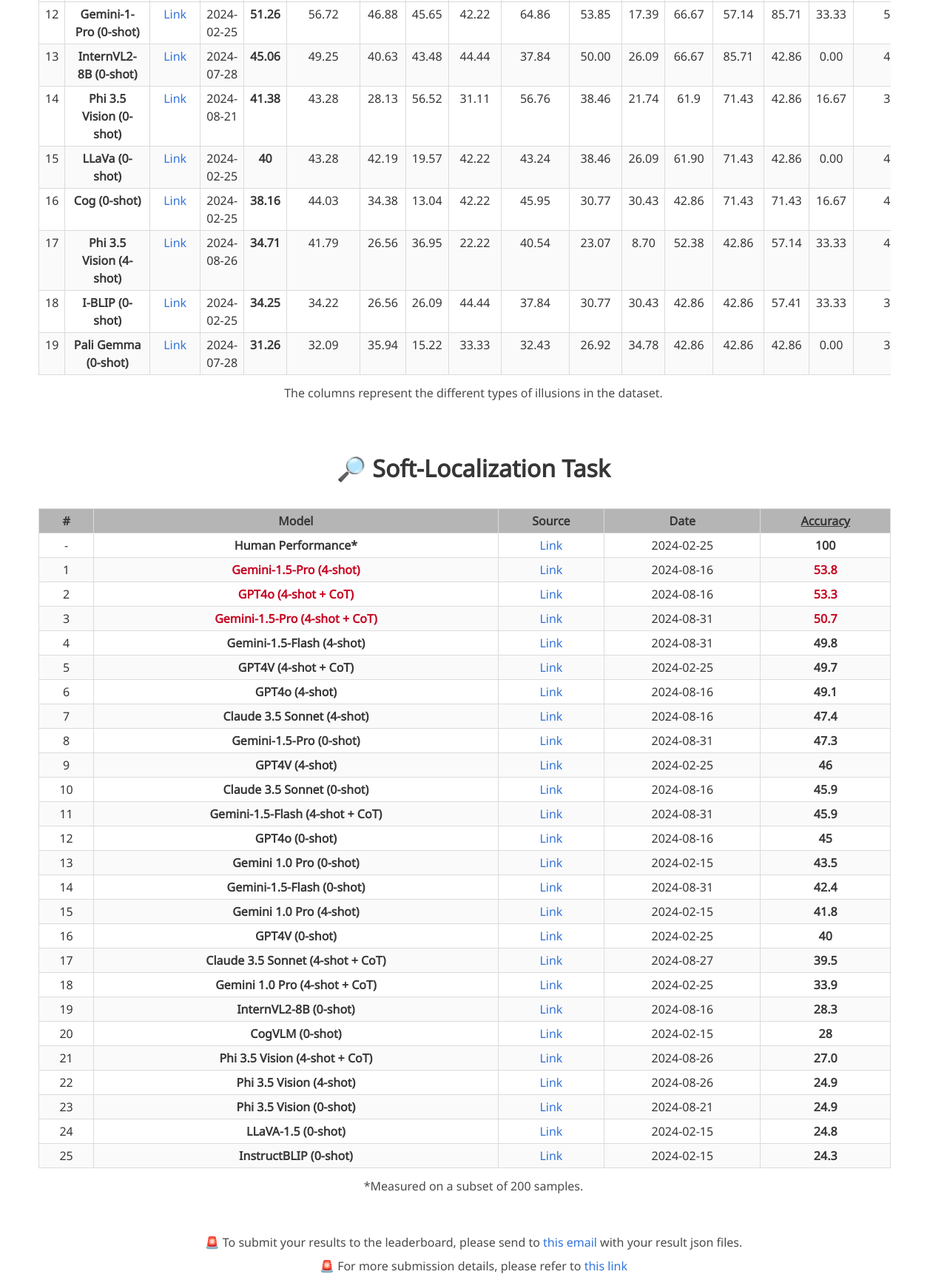
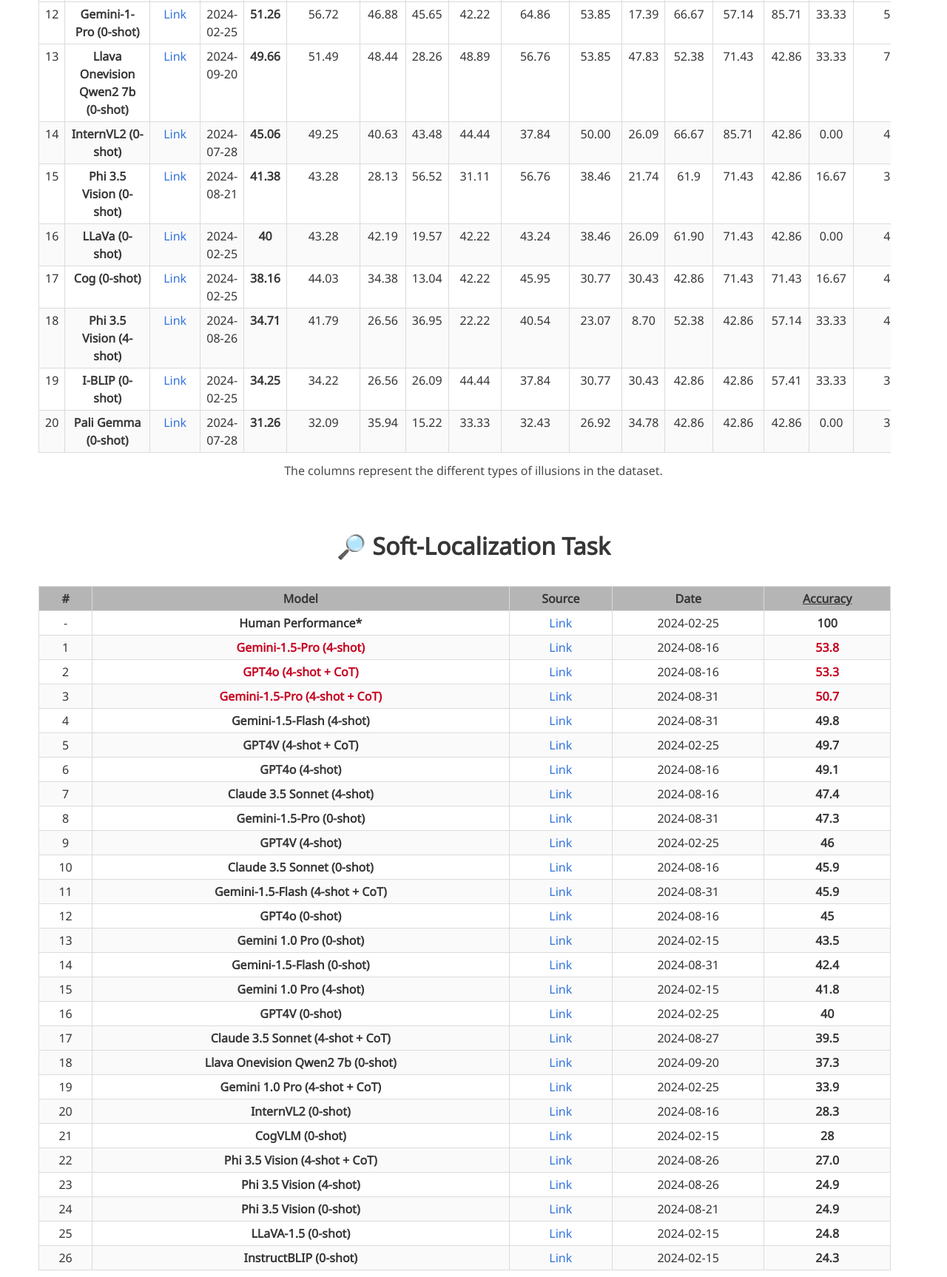
Before and after one commit to illusionvqa/illusionvqa.github.io, a plain HTML site: page index.html in a window 1280 px wide. Shown: the part 2622-4348 px from the top of the page at 74% size. Drawn offline with nearby package versions, Linux system fonts and the light colour scheme; some icons are missing; files whose address does not match are found by name; a web font is replaced by a local one.

Commit message:
added llava onevision 0shot

```diff
--- a/index.html
+++ b/index.html
@@ -413,7 +413,9 @@
 								<tr>
 									<td>1</td>
 
-									    <td class="best-score-text"><b>Gemini-1.5-Pro (4-shot)</b></td>
+									<td class="best-score-text">
+										<b>Gemini-1.5-Pro (4-shot)</b>
+									</td>
 									<td>
 										<a
 											href="https://github.com/csebuetnlp/IllusionVQA/blob/main/result_jsons/gemini_1-5_pro_comprehension_4shot.json"
@@ -438,8 +440,6 @@
 									<td>63.16</td>
 								</tr>
 
-
-
 								<tr>
 									<td>2</td>
 									<td class="best-score-text"><b>GPT4o (4-shot)</b></td>
@@ -597,7 +597,6 @@
 									<td>63.16</td>
 								</tr>
 
-
 								<tr>
 									<td>8</td>
 									<td><b>Claude 3.5 Sonnet (0-shot)</b></td>
@@ -731,9 +730,36 @@
 									<td>52.63</td>
 								</tr>
 
-								<tr>
+                <tr></tr>
 									<td>13</td>
-									<td><b>InternVL2-8B (0-shot)</b></td>
+									<td><b>Llava Onevision Qwen2 7b (0-shot)</b></td>
+									<td>
+										<a
+											href="https://github.com/csebuetnlp/IllusionVQA/blob/main/result_jsons/llava_onevision_qwen2_7b_comprehension_0shot.json"
+											class="ext-link"
+											style="font-size: 16px"
+											>Link</a
+										>
+									</td>
+									<td>2024-09-20</td>
+									<td><b>49.66</b></td>
+									<td>51.49</td>
+									<td>48.44</td>
+									<td>28.26</td>
+									<td>48.89</td>
+									<td>56.76</td>
+									<td>53.85</td>
+									<td>47.83</td>
+									<td>52.38</td>
+									<td>71.43</td>
+									<td>42.86</td>
+									<td>33.33</td>
+									<td>73.68</td>
+								</tr>
+
+								<tr>
+									<td>14</td>
+									<td><b>InternVL2 (0-shot)</b></td>
 									<td>
 										<a
 											href="https://github.com/csebuetnlp/IllusionVQA/blob/main/result_jsons/internvl2_8B_comprehension.json"
@@ -759,7 +785,7 @@
 								</tr>
 
 								<tr>
-									<td>14</td>
+									<td>15</td>
 									<td><b>Phi 3.5 Vision (0-shot)</b></td>
 									<td>
 										<a
@@ -786,7 +812,7 @@
 								</tr>
 
 								<tr>
-									<td>15</td>
+									<td>16</td>
 									<td><b>LLaVa (0-shot)</b></td>
 									<td>
 										<a
@@ -813,7 +839,7 @@
 								</tr>
 
 								<tr>
-									<td>16</td>
+									<td>17</td>
 									<td><b>Cog (0-shot)</b></td>
 									<td>
 										<a
@@ -840,7 +866,7 @@
 								</tr>
 
 								<tr>
-									<td>17</td>
+									<td>18</td>
 									<td><b>Phi 3.5 Vision (4-shot)</b></td>
 									<td>
 										<a
@@ -867,7 +893,7 @@
 								</tr>
 
 								<tr>
-									<td>18</td>
+									<td>19</td>
 									<td><b>I-BLIP (0-shot)</b></td>
 									<td>
 										<a
@@ -894,7 +920,7 @@
 								</tr>
 
 								<tr>
-									<td>19</td>
+									<td>20</td>
 									<td><b>Pali Gemma (0-shot)</b></td>
 									<td>
 										<a href="#" class="ext-link" style="font-size: 16px"
@@ -969,7 +995,9 @@
 
 								<tr>
 									<td>1</td>
-									<td class="best-score-text"><b>Gemini-1.5-Pro (4-shot)</b></td>
+									<td class="best-score-text">
+										<b>Gemini-1.5-Pro (4-shot)</b>
+									</td>
 									<td>
 										<a
 											href="https://github.com/csebuetnlp/IllusionVQA/blob/main/result_jsons/gemini_1-5_pro_sofloc_4shot.json"
@@ -982,7 +1010,6 @@
 									<td class="best-score-text"><b>53.8</b></td>
 								</tr>
 
-
 								<tr>
 									<td>2</td>
 									<td class="best-score-text"><b>GPT4o (4-shot + CoT)</b></td>
@@ -999,7 +1026,9 @@
 								</tr>
 								<tr>
 									<td>3</td>
-									<td class="best-score-text"><b>Gemini-1.5-Pro (4-shot + CoT)</b></td>
+									<td class="best-score-text">
+										<b>Gemini-1.5-Pro (4-shot + CoT)</b>
+									</td>
 									<td>
 										<a
 											href="https://github.com/csebuetnlp/IllusionVQA/blob/main/result_jsons/gemini_1-5_pro_sofloc_4shot_CoT.json"
@@ -1221,8 +1250,23 @@
 									<td><b>39.5</b></td>
 								</tr>
 
-								<tr>
+                <tr></tr>
 									<td>18</td>
+									<td><b>Llava Onevision Qwen2 7b (0-shot)</b></td>
+									<td>
+										<a
+											href="https://github.com/csebuetnlp/IllusionVQA/blob/main/result_jsons/llava_onevision_qwen2_7b_sofloc_0shot.json"
+											class="ext-link"
+											style="font-size: 16px"
+											>Link</a
+										>
+									</td>
+									<td>2024-09-20</td>
+									<td><b>37.3</b></td>
+								</tr>
+
+								<tr>
+									<td>19</td>
 									<td><b>Gemini 1.0 Pro (4-shot + CoT)</b></td>
 									<td>
 										<a
@@ -1237,8 +1281,8 @@
 								</tr>
 
 								<tr>
-									<td>19</td>
-									<td><b>InternVL2-8B (0-shot)</b></td>
+									<td>20</td>
+									<td><b>InternVL2 (0-shot)</b></td>
 									<td>
 										<a href="#" class="ext-link" style="font-size: 16px"
 											>Link</a
@@ -1249,7 +1293,7 @@
 								</tr>
 
 								<tr>
-									<td>20</td>
+									<td>21</td>
 									<td><b>CogVLM (0-shot)</b></td>
 									<td>
 										<a
@@ -1264,7 +1308,7 @@
 								</tr>
 
 								<tr>
-									<td>21</td>
+									<td>22</td>
 									<td><b>Phi 3.5 Vision (4-shot + CoT)</b></td>
 									<td>
 										<a href="#" class="ext-link" style="font-size: 16px"
@@ -1276,7 +1320,7 @@
 								</tr>
 
 								<tr>
-									<td>22</td>
+									<td>23</td>
 									<td><b>Phi 3.5 Vision (4-shot)</b></td>
 									<td>
 										<a href="#" class="ext-link" style="font-size: 16px"
@@ -1288,7 +1332,7 @@
 								</tr>
 
 								<tr>
-									<td>23</td>
+									<td>24</td>
 									<td><b>Phi 3.5 Vision (0-shot)</b></td>
 									<td>
 										<a href="#" class="ext-link" style="font-size: 16px"
@@ -1300,7 +1344,7 @@
 								</tr>
 
 								<tr>
-									<td>24</td>
+									<td>25</td>
 									<td><b>LLaVA-1.5 (0-shot)</b></td>
 									<td>
 										<a
@@ -1315,7 +1359,7 @@
 								</tr>
 
 								<tr>
-									<td>25</td>
+									<td>26</td>
 									<td><b>InstructBLIP (0-shot)</b></td>
 									<td>
 										<a
```
Lines whose indentation alone changed are shown as unchanged.
